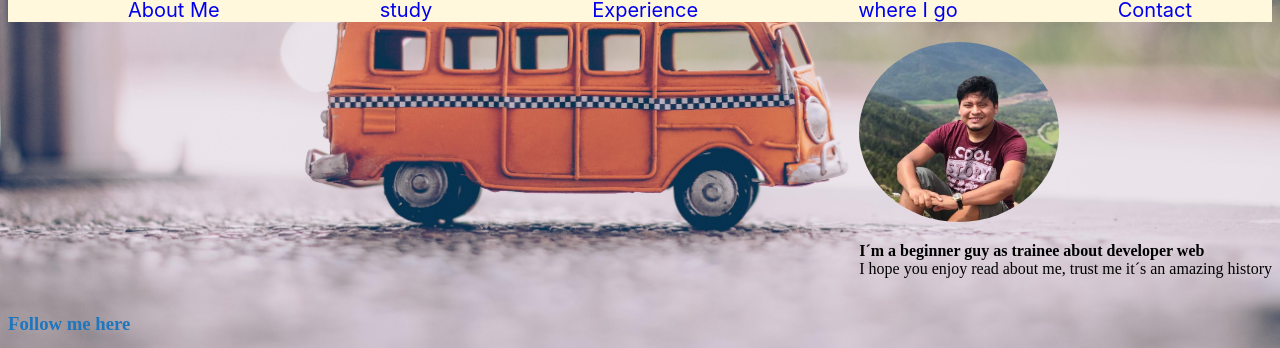
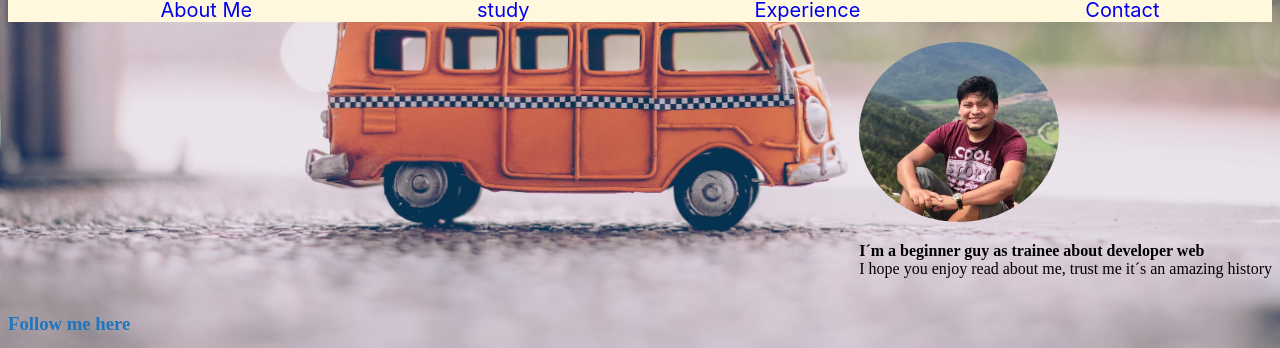
Before and after one commit to Miguel-Angel-Guate/PortaFolio, a plain HTML site: page index.html in a window 1280 px wide. Shown: the part 369-717 px from the top of the page. Drawn offline with Linux system fonts and the light colour scheme; files whose address does not match are found by name.

Commit message:
i´m improve my code, adding wallpapers and navs on any html

```diff
--- /dev/null
+++ b/css/contact.css
@@ -0,0 +1,6 @@
+*{
+
+       background-image: url(/img/paper.jpg);
+       background-size: cover;
+       background-repeat: no-repeat;
+}
--- /dev/null
+++ b/css/experience.css
@@ -0,0 +1,5 @@
+*{
+       background-image: url(/img/wall.jpg);
+       background-size: cover;
+       background-repeat: no-repeat;
+}
--- a/css/style.css
+++ b/css/style.css
@@ -72,7 +72,7 @@ footer{
        font-family: 'Times New Roman', Times, serif;
        font-size: 18px;
        list-style: none;
-       border: 2px solid black;
+
        height: 100px;
        width: 150px;
        margin-left: 40px;
--- a/index.html
+++ b/index.html
@@ -18,7 +18,7 @@
                      <li><a href="about.html">About Me</a></li>
                      <li><a href="study.html">study</a></li>
                      <li><a href="experience.html">Experience</a></li>
-                     <li><a href="go.html">where I go</a></li>
+
                      <li><a href="contact.html">Contact</a></li>
               </ul>
        </nav>
```
Also changed, not shown: contact.html (+13 -0 lines), experience.html (+19 -0 lines), img/CSS3.jpg (added), img/html.png (added), img/js.png (added), 2 other files.
